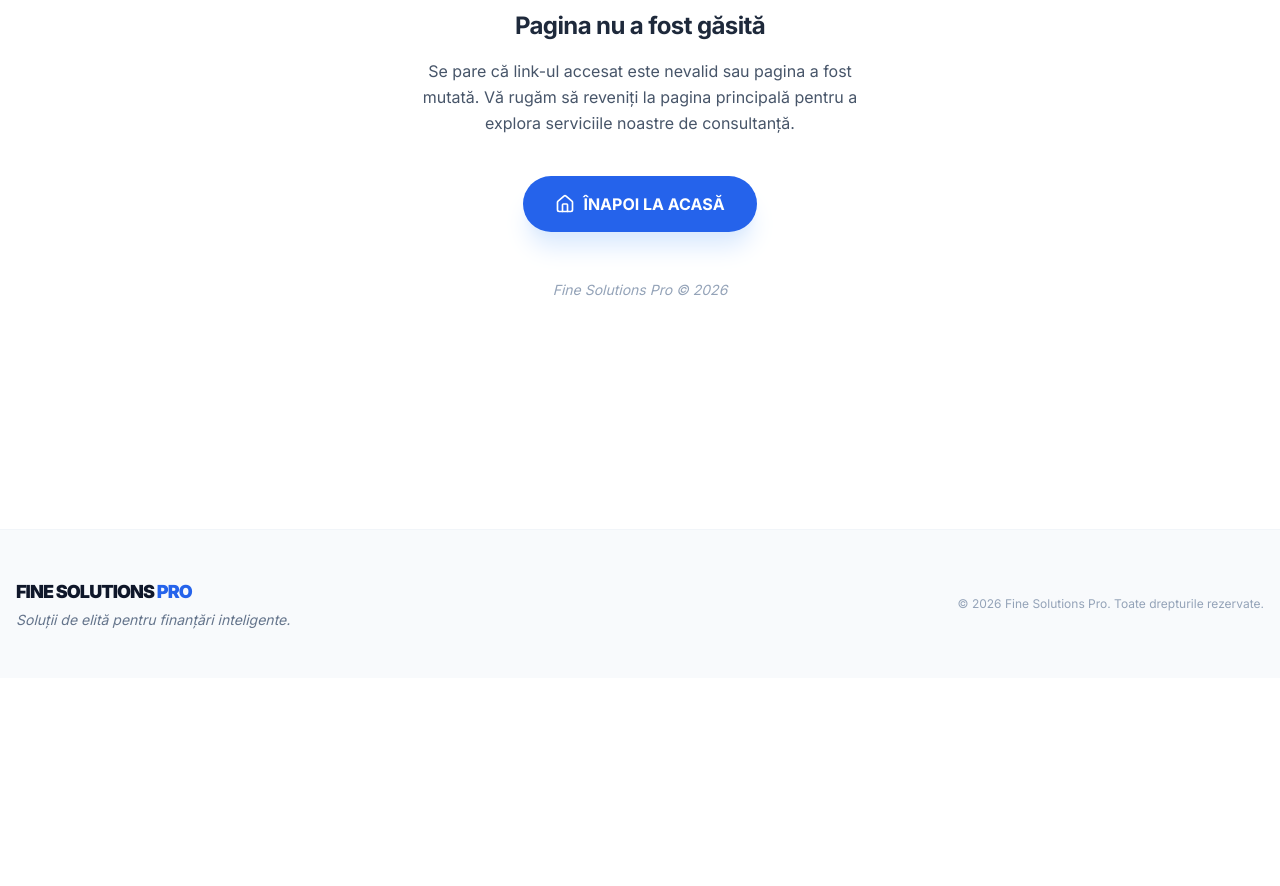
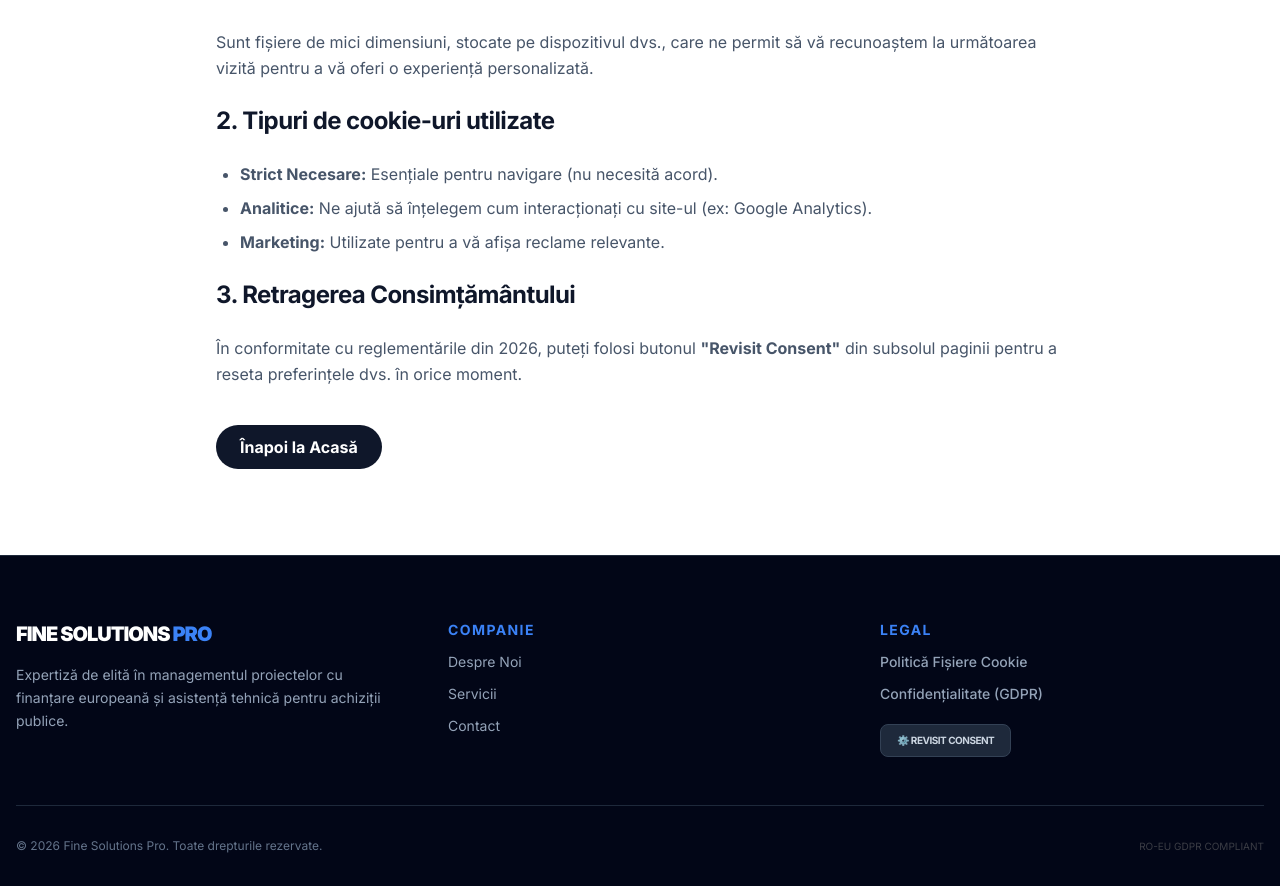
Before and after one commit to evialbert/FSPro, a Next.js app: page /politica-cookie in a window 1280 px wide. Before the commit this address had no page. Shown: the part 271-1157 px from the top of the page. Before the commit the page ends 949 px from the top, so only its background shows below. Built offline with nearby package versions, Linux system fonts and the light colour scheme.

Commit message:
Finalizat Layout cu Footer legal si Revisit Consent

```diff
--- a/app/layout.tsx
+++ b/app/layout.tsx
@@ -2,15 +2,14 @@ import type { Metadata } from "next";
 import { Inter } from "next/font/google";
 import "./globals.css";
 import Navbar from "@/components/Navbar";
+import Link from "next/link";
 
-// Configurăm fontul Inter pentru un aspect modern și profesional
 const inter = Inter({ subsets: ["latin"] });
 
-// Setările SEO (Metadate) - Esențiale pentru vizibilitatea afacerii tale
 export const metadata: Metadata = {
-  title: "Fine Solutions Pro | Consultanță Fonduri Europene 2026",
-  description: "Expertiză în finanțări nerambursabile, digitalizare și managementul achizițiilor publice (SEAP/SICAP).",
-  viewport: "width=device-width, initial-scale=1",
+  title: "Fine Solutions Pro | Consultanță Fonduri Europene & SEAP 2026",
+  description: "Servicii profesionale de consultanță pentru finanțări nerambursabile, digitalizare și achiziții publice în România.",
+  keywords: ["fonduri europene", "PNRR", "SEAP", "consultanta afaceri", "digitalizare", "2026"],
 };
 
 export default function RootLayout({
@@ -20,28 +19,81 @@ export default function RootLayout({
 }) {
   return (
     <html lang="ro" className="scroll-smooth">
-      <body className={`${inter.className} antialiased bg-white text-slate-900`}>
-        {/* Navbar-ul este plasat aici pentru a apărea pe TOATE paginile site-ului */}
+      <body className={`${inter.className} flex flex-col min-h-screen bg-white text-slate-900 antialiased`}>
+
+        {/* Navigația principală - vizibilă pe toate paginile */}
         <Navbar />
 
-        {/* Main conține conținutul specific fiecărei pagini (page.tsx) */}
-        <main className="min-h-screen">
+        {/* Conținutul paginilor */}
+        <main className="flex-grow">
           {children}
         </main>
 
-        {/* Footer simplu și elegant */}
-        <footer className="bg-slate-50 border-t border-slate-100 py-12">
-          <div className="max-w-7xl mx-auto px-4 flex flex-col md:flex-row justify-between items-center">
-            <div className="mb-4 md:mb-0">
-              <span className="text-lg font-black tracking-tighter">
-                FINE SOLUTIONS <span className="text-blue-600">PRO</span>
-              </span>
-              <p className="text-slate-500 text-sm mt-1 italic">
-                Soluții de elită pentru finanțări inteligente.
+        {/* --- FOOTER CONFORM CERINȚELOR 2026 ROMÂNIA --- */}
+        <footer className="bg-slate-950 text-white pt-16 pb-8 border-t border-slate-800">
+          <div className="max-w-7xl mx-auto px-4">
+            <div className="grid grid-cols-1 md:grid-cols-3 gap-12 mb-12">
+
+              {/* Coloana 1: Brand */}
+              <div className="space-y-4">
+                <span className="text-xl font-black tracking-tighter">
+                  FINE SOLUTIONS <span className="text-blue-500">PRO</span>
+                </span>
+                <p className="text-slate-400 text-sm leading-relaxed">
+                  Expertiză de elită în managementul proiectelor cu finanțare europeană și asistență tehnică pentru achiziții publice.
+                </p>
+              </div>
+
+              {/* Coloana 2: Link-uri Rapide */}
+              <div className="flex flex-col space-y-3">
+                <h4 className="font-bold text-sm uppercase tracking-widest text-blue-500">Companie</h4>
+                <Link href="/despre" className="text-slate-400 hover:text-white text-sm transition-colors">Despre Noi</Link>
+                <Link href="/servicii" className="text-slate-400 hover:text-white text-sm transition-colors">Servicii</Link>
+                <Link href="/contact" className="text-slate-400 hover:text-white text-sm transition-colors">Contact</Link>
+              </div>
+
+              {/* Coloana 3: Legal & Revisit */}
+              <div className="flex flex-col space-y-3">
+                <h4 className="font-bold text-sm uppercase tracking-widest text-blue-500">Legal</h4>
+                <Link href="/politica-cookie" className="text-slate-400 hover:text-white text-sm transition-colors font-medium">
+                  Politică Fișiere Cookie
+                </Link>
+                <Link href="/contact" className="text-slate-400 hover:text-white text-sm transition-colors font-medium">
+                  Confidențialitate (GDPR)
+                </Link>
+
+                {/* Buton Revisit Consent - Cerință obligatorie 2026 pentru controlul utilizatorului */}
+                <div className="pt-2">
+                  <button
+                    onClick={() => {
+                      // Script simplu pentru ștergerea cookie-urilor și resetare
+                      const cookies = document.cookie.split(";");
+                      for (let i = 0; i < cookies.length; i++) {
+                        const cookie = cookies[i];
+                        const eqPos = cookie.indexOf("=");
+                        const name = eqPos > -1 ? cookie.substring(0, eqPos) : cookie;
+                        document.cookie = name + "=;expires=Thu, 01 Jan 1970 00:00:00 GMT;path=/";
+                      }
+                      alert("Preferințele tale de confidențialitate au fost resetate.");
+                      window.location.reload();
+                    }}
+                    className="flex items-center space-x-2 bg-slate-800 hover:bg-slate-700 text-slate-300 px-4 py-2 rounded-lg text-[10px] font-bold transition-all border border-slate-700 uppercase tracking-tighter"
+                  >
+                    <span>⚙️ Revisit Consent</span>
+                  </button>
+                </div>
+              </div>
+            </div>
+
+            {/* Bottom Bar */}
+            <div className="border-t border-slate-800 pt-8 flex flex-col md:flex-row justify-between items-center gap-4">
+              <p className="text-slate-500 text-xs">
+                &copy; {new Date().getFullYear()} Fine Solutions Pro. Toate drepturile rezervate.
               </p>
-            </div>
-            <div className="text-slate-400 text-xs">
-              &copy; {new Date().getFullYear()} Fine Solutions Pro. Toate drepturile rezervate.
+              <div className="flex space-x-4 opacity-50 grayscale hover:grayscale-0 transition-all">
+                {/* Aici poți pune logouri mici cu UE sau ANSPDCP dacă e cazul */}
+                <span className="text-[10px] text-slate-500">RO-EU GDPR COMPLIANT</span>
+              </div>
             </div>
           </div>
         </footer>
--- /dev/null
+++ b/app/politica-cookie/page.tsx
@@ -0,0 +1,33 @@
+import React from "react";
+import Link from "next/link";
+
+export default function PoliticaCookie() {
+  return (
+    <div className="max-w-4xl mx-auto px-6 py-24 text-slate-800">
+      <h1 className="text-4xl font-black mb-8 tracking-tighter">Politică privind Fișierele Cookie</h1>
+
+      <section className="space-y-6 text-slate-600 leading-relaxed">
+        <p>Prezenta Politică explică modul în care <strong>Fine Solutions Pro</strong> utilizează cookie-urile pentru a asigura funcționarea corectă a site-ului și pentru a analiza traficul, în conformitate cu GDPR și Legea nr. 506/2004.</p>
+
+        <h2 className="text-2xl font-bold text-slate-900 mt-8">1. Ce sunt cookie-urile?</h2>
+        <p>Sunt fișiere de mici dimensiuni, stocate pe dispozitivul dvs., care ne permit să vă recunoaștem la următoarea vizită pentru a vă oferi o experiență personalizată.</p>
+
+        <h2 className="text-2xl font-bold text-slate-900 mt-8">2. Tipuri de cookie-uri utilizate</h2>
+        <ul className="list-disc pl-6 space-y-2">
+          <li><strong>Strict Necesare:</strong> Esențiale pentru navigare (nu necesită acord).</li>
+          <li><strong>Analitice:</strong> Ne ajută să înțelegem cum interacționați cu site-ul (ex: Google Analytics).</li>
+          <li><strong>Marketing:</strong> Utilizate pentru a vă afișa reclame relevante.</li>
+        </ul>
+
+        <h2 className="text-2xl font-bold text-slate-900 mt-8">3. Retragerea Consimțământului</h2>
+        <p>În conformitate cu reglementările din 2026, puteți folosi butonul <strong>"Revisit Consent"</strong> din subsolul paginii pentru a reseta preferințele dvs. în orice moment.</p>
+      </section>
+
+      <div className="mt-12">
+        <Link href="/" className="bg-slate-900 text-white px-6 py-3 rounded-full font-bold hover:bg-blue-600 transition-all">
+          Înapoi la Acasă
+        </Link>
+      </div>
+    </div>
+  );
+}
```
